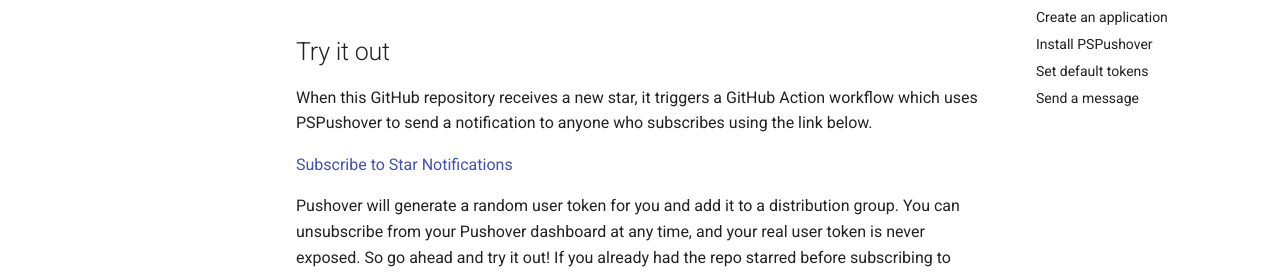
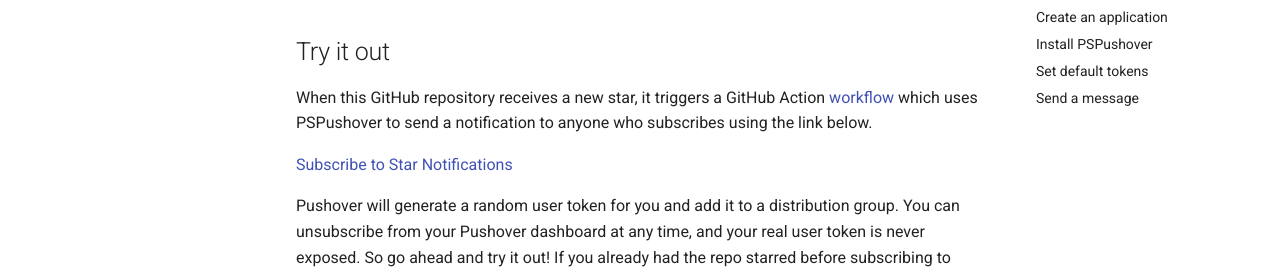
Before and after one commit to joshooaj/PSPushover, an MkDocs documentation site: the page built from docs/README.md, in a window 1280 px wide and 900 px high, scrolled down 393 px. Shown: the part 172-445 px from the top of the window. Built offline with MkDocs 1.6.1 and Material for MkDocs 9.7.7, drawn with Linux system fonts in a browser that asks for light colours; plug-ins that fetch from the network failed and are left out; comment, search, counter and statistics services are not loaded; part of the change alters nothing that is shown.

```diff
--- a/docs/README.md
+++ b/docs/README.md
@@ -18,7 +18,7 @@ to a group of users. Get notified...
 
 ## Try it out
 
-When this GitHub repository receives a new star, it triggers a GitHub Action workflow which uses PSPushover to send a notification to anyone who subscribes using the link below.
+When this GitHub repository receives a new star, it triggers a GitHub Action [workflow](https://github.com/joshooaj/PSPushover/blob/main/.github/workflows/NotifyOnStarred.yml) which uses PSPushover to send a notification to anyone who subscribes using the link below.
 
 [Subscribe to Star Notifications](https://pushover.net/subscribe/PSPushover-2hw5raj6uqr5dsw)
 
```
